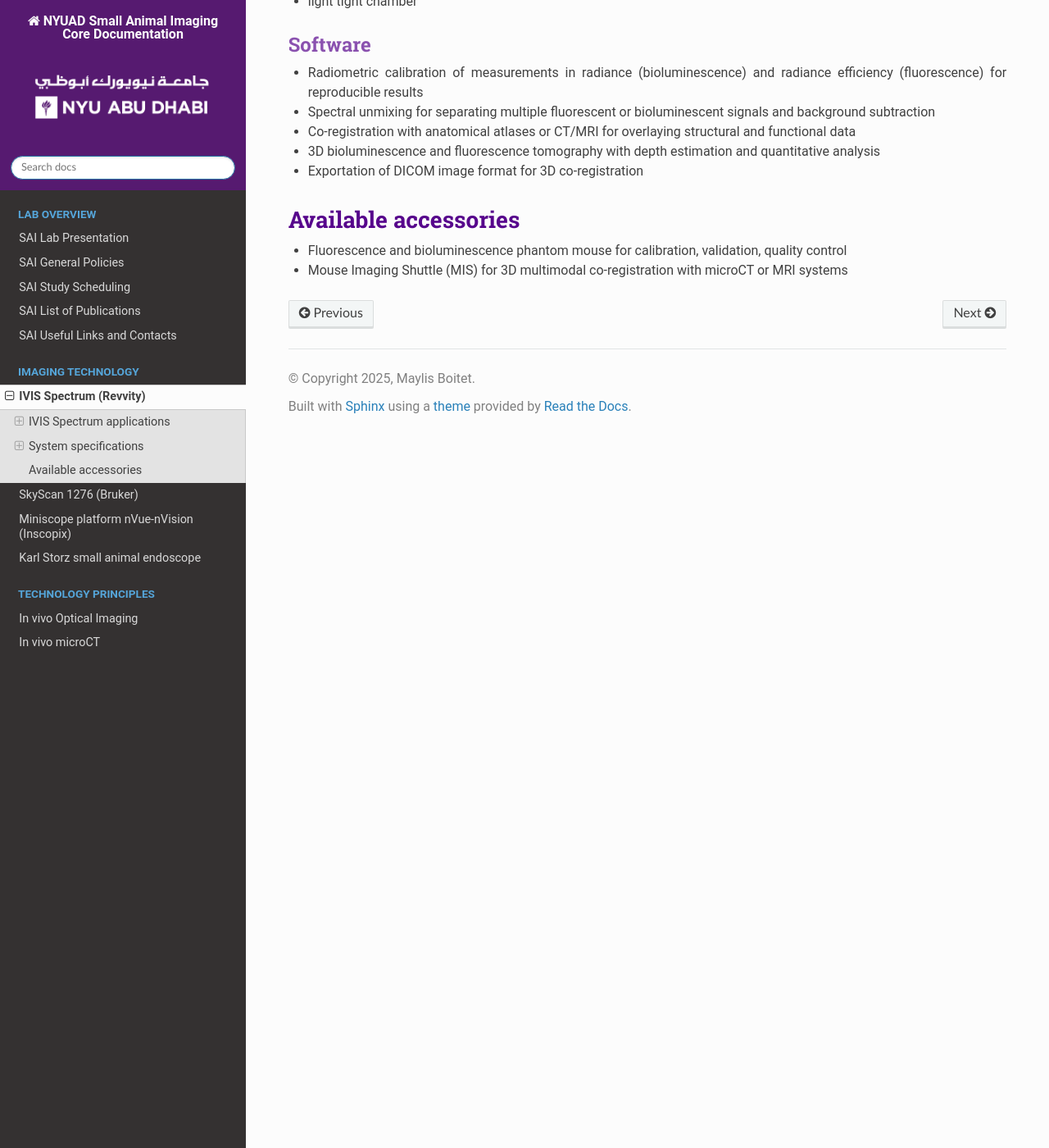
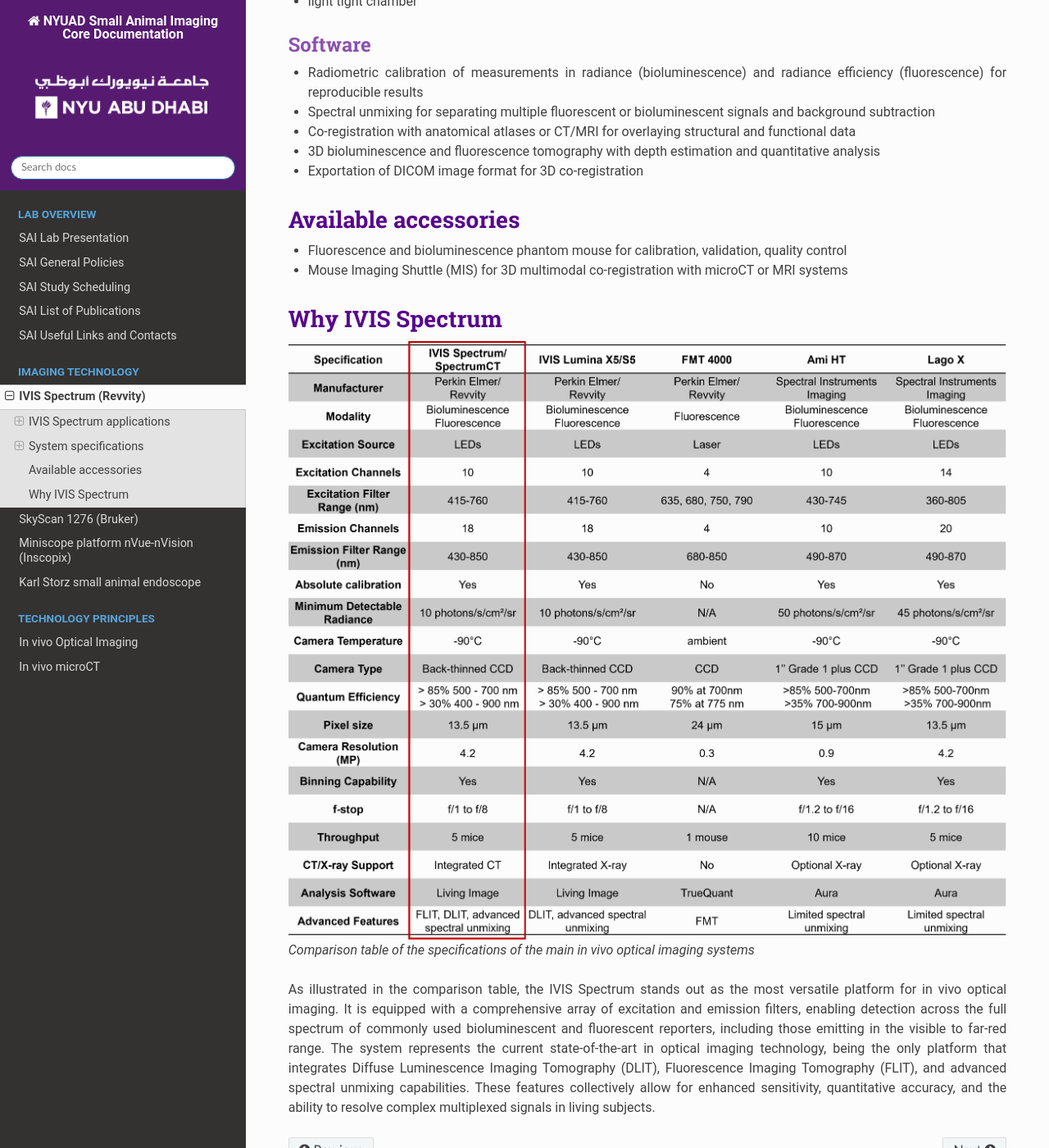
Before and after one commit to BioMedicalImaging-Core-NYUAD/smallanimalimaging-lab-documentation, a Sphinx documentation site: the page built from docs/source/2-Available-technology/IVIS_Spectrum.rst, in a window 1280 px wide and 1400 px high, scrolled down 3215 px. Shown: the whole window at 82% size. Built offline with Sphinx 7.4.7 and the Read the Docs theme 3.1.0, drawn with Linux system fonts in a browser that asks for light colours.

```diff
--- a/docs/source/2-Available-technology/IVIS_Spectrum.rst
+++ b/docs/source/2-Available-technology/IVIS_Spectrum.rst
@@ -105,3 +105,22 @@
 ---------------------
 - Fluorescence and bioluminescence phantom mouse for calibration, validation, quality control
 - Mouse Imaging Shuttle (MIS) for 3D multimodal co-registration with microCT or MRI systems
+
+Why IVIS Spectrum
+-----------------
+.. image:: ../_static/comparison-opticalsystems.png
+   :alt: *Comparison table of the specifications of the main in vivo optical imaging systems*
+   :width: 1000px
+   :align: center
+
+*Comparison table of the specifications of the main in vivo optical imaging systems*
+
+.. raw:: html
+
+As illustrated in the comparison table, the IVIS Spectrum stands out as the most versatile platform for in vivo optical
+imaging. It is equipped with a comprehensive array of excitation and emission filters, enabling detection across the full
+spectrum of commonly used bioluminescent and fluorescent reporters, including those emitting in the visible to far-red range.
+The system represents the current state-of-the-art in optical imaging technology, being the only platform that integrates
+Diffuse Luminescence Imaging Tomography (DLIT), Fluorescence Imaging Tomography (FLIT), and advanced spectral unmixing capabilities.
+These features collectively allow for enhanced sensitivity, quantitative accuracy, and the ability to resolve complex multiplexed
+signals in living subjects.
```
Also changed, not shown: docs/source/_static/comparison-opticalsystems.png (added).
